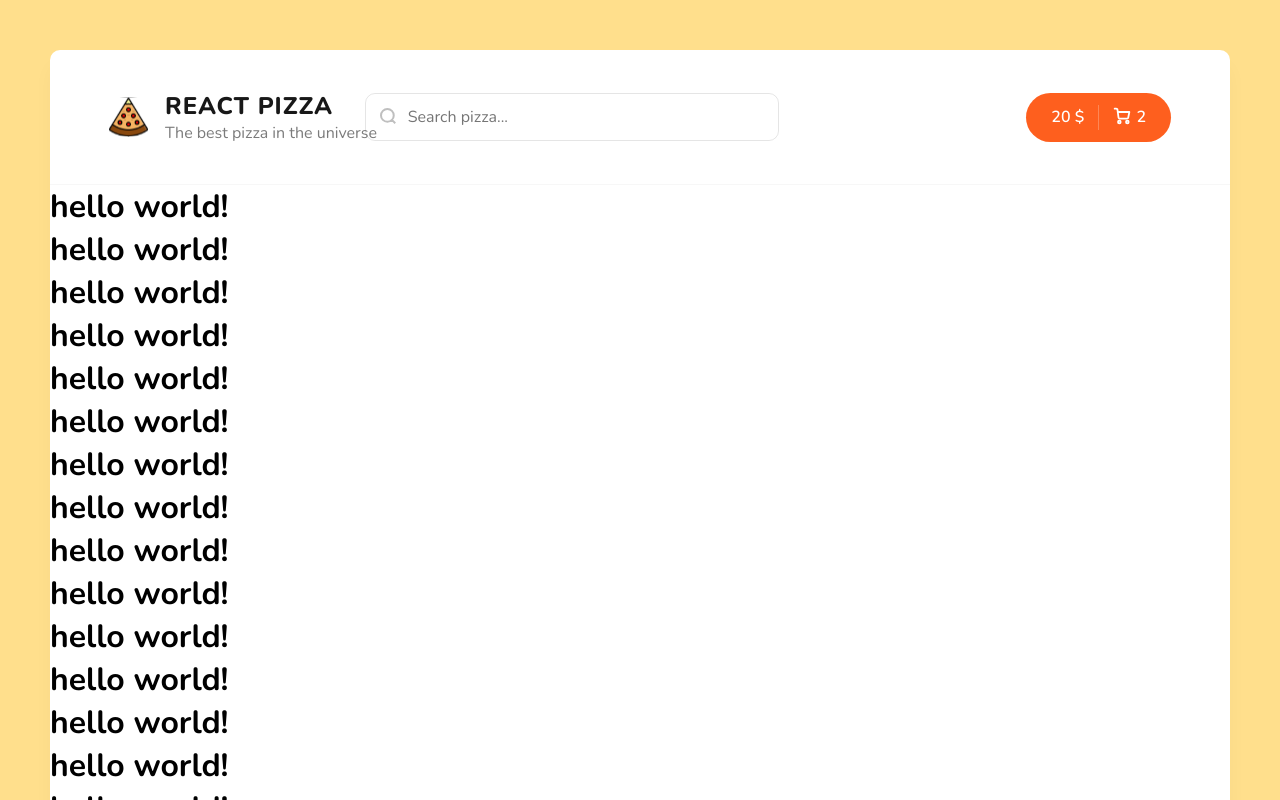
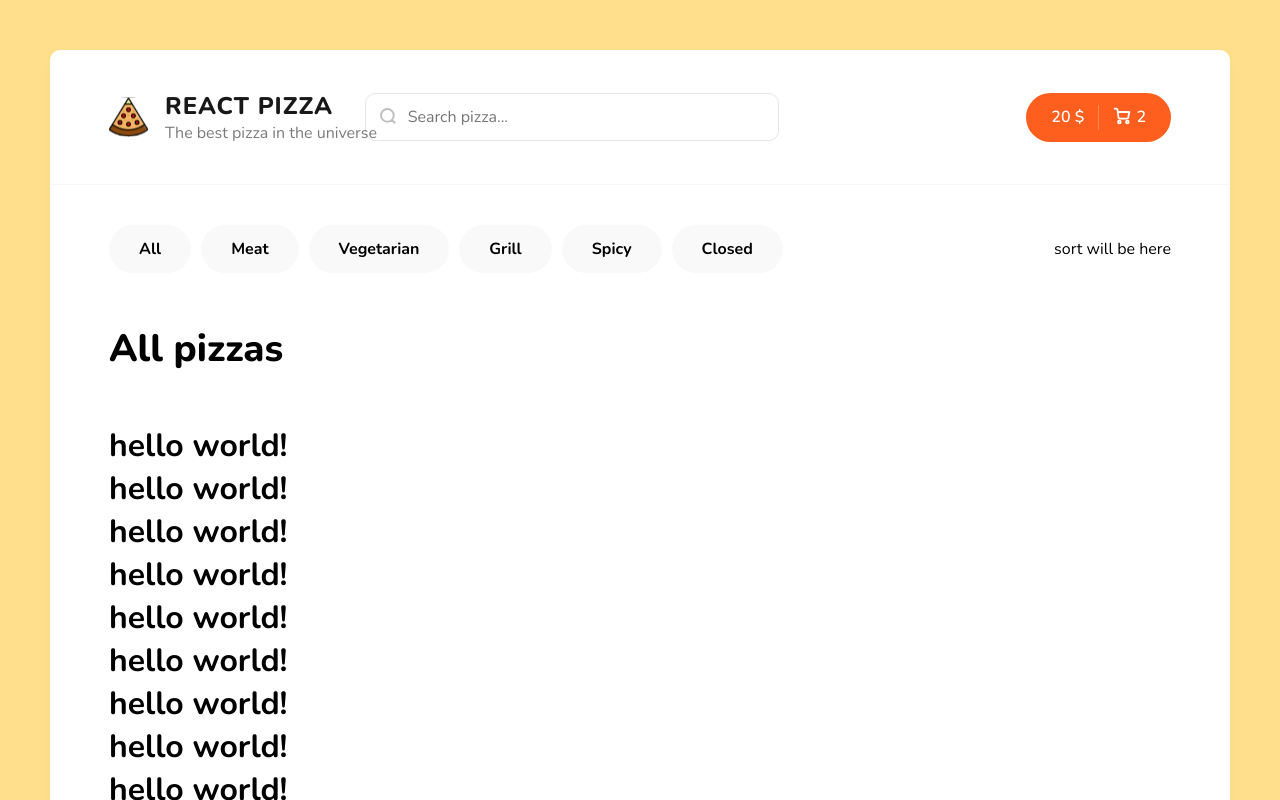
Before and after one commit to vvvvvvvector/react-pizza, a React (Create React App) app: page / in a window 1280 px wide. Shown: the top 800 px of the page. Built offline with nearby package versions, Linux system fonts and the light colour scheme.

Commit message:
started doing content part. Content title and categories done

```diff
--- a/src/App.js
+++ b/src/App.js
@@ -4,6 +4,8 @@ import './scss/components/_header.scss';
 import cartSVG from './assets/images/shopping-cart.svg';
 import lensSVG from './assets/images/search-lens.svg';
 import './scss/components/_button.scss';
+
+import './scss/components/_categories.scss';
 
 function Content() {
   return (<h1>hello world!</h1>);
@@ -22,8 +24,8 @@ function App() {
             </div>
           </div>
           <div className="header__search">
-            <img alt="search-lens" src={lensSVG}/>
-            <input placeholder="Search pizza..."/>
+            <img alt="search-lens" src={lensSVG} />
+            <input placeholder="Search pizza..." />
           </div>
           <div className="header__cart">
             <div className="button button--cart">
@@ -34,6 +36,29 @@ function App() {
             </div>
           </div>
         </div>
+      </div>
+      <div className="content">
+        <div className="content__container">
+          <div className="content__top">
+            <div className="categories">
+              <ul>
+                <li>All</li>
+                <li>Meat</li>
+                <li>Vegetarian</li>
+                <li>Grill</li>
+                <li>Spicy</li>
+                <li>Closed</li>
+              </ul>
+            </div>
+            <div className="sort">
+              sort will be here
+            </div>
+          </div>
+          <h2 className="content__title">
+            All pizzas
+          </h2>
+          <div className="content__items">
+
           </div>
           <Content />
           <Content />
@@ -58,6 +83,8 @@ function App() {
           <Content />
           <Content />
         </div>
+      </div>
+    </div>
   );
 }
 
--- a/src/scss/_variables.scss
+++ b/src/scss/_variables.scss
@@ -4,3 +4,4 @@ $gray-line: #F7F7F7;
 $orange: #FE5F1E;
 
 $duration: 0.15s;
+$content-width: 90%;
--- a/src/scss/app.scss
+++ b/src/scss/app.scss
@@ -15,3 +15,25 @@ body {
     box-shadow: 0px 15px 20px rgba(0, 0, 0, 0.03);
     border-radius: 10px;
 }
+
+.content {
+    padding: 40px 0; // top&bottom left&right
+
+    &__container {
+        width: $content-width;
+        margin: 0 auto;
+    }
+
+    &__top {
+        display: flex;
+        align-items: center;
+        justify-content: space-between;
+    }
+
+    &__title {
+        font-size: 38px;
+        font-weight: 800;
+        margin-bottom: 50px;
+        margin-top: 50px;
+    }
+}
--- /dev/null
+++ b/src/scss/components/_categories.scss
@@ -0,0 +1,25 @@
+@import '../variables';
+
+.categories {
+    ul {
+        display: flex; // items in one line
+
+        li {
+            margin-right: 10px;
+            background-color: #f9f9f9;
+            padding: 13px 30px; // top&bottom left&right
+            border-radius: 30px;
+            font-weight: bold;
+            cursor: pointer;
+            transition: background-color $duration ease-in-out;
+
+            &:hover {
+                background-color: darken(#f9f9f9, 2%);
+            }
+
+            &:active {
+                background-color: darken(#f9f9f9, 7%);
+            }
+        }
+    }
+}
--- a/src/scss/components/_header.scss
+++ b/src/scss/components/_header.scss
@@ -6,7 +6,7 @@
 
     .container {
         margin: 0 auto; // vertical horizontal
-        width: 90%;
+        width: $content-width;
         display: flex;
         align-items: center;
         justify-content: space-between;
```
Lines whose indentation alone changed are shown as unchanged.
